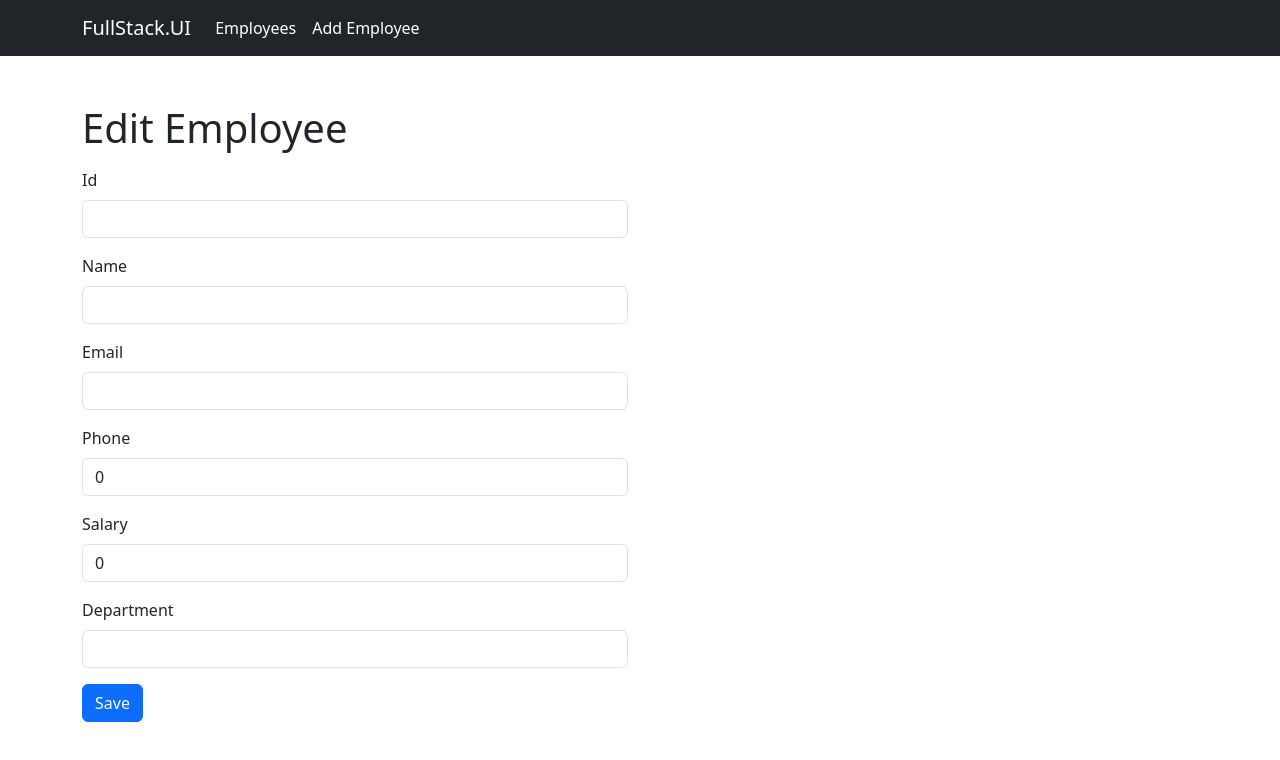
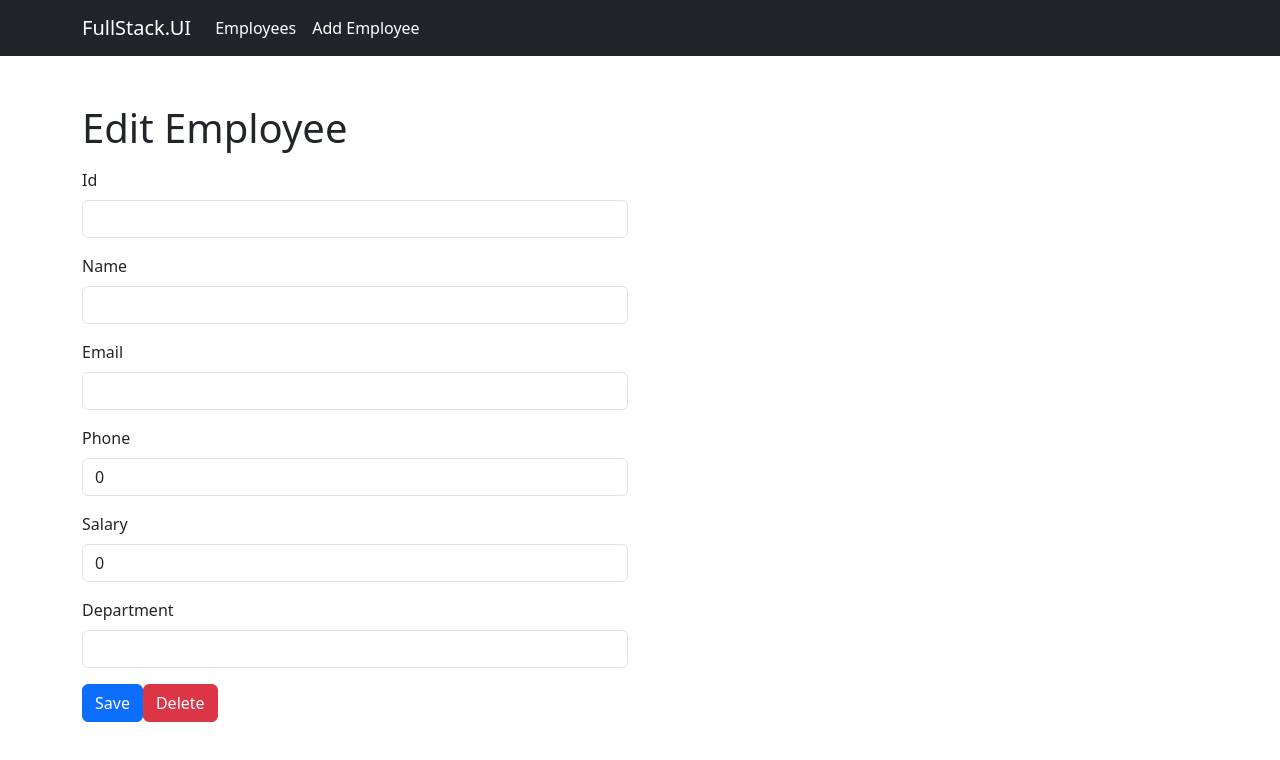
Before and after one commit to shutirtha-roy/angular-practice, an Angular app in the folder src/angular-14-with-web-api/FullStackUI/FullStack.UI/: page /employees/edit/1 in a window 1280 px wide. Shown: the top 760 px of the page. Built offline with nearby package versions, Linux system fonts and the light colour scheme; no server answers.

Commit message:
Delete Implemented

```diff
--- a/src/angular-14-with-web-api/FullStackUI/FullStack.UI/src/app/components/employees/edit-employee/edit-employee.component.html
+++ b/src/angular-14-with-web-api/FullStackUI/FullStack.UI/src/app/components/employees/edit-employee/edit-employee.component.html
@@ -29,7 +29,8 @@
                     <input type="text" class="form-control" id="department" name="department" [(ngModel)]="employeeDetails.department">
                 </div>
 
-                <button type="submit" class="btn btn-primary">Save</button>
+                <button type="submit" class="btn btn-primary mr-5">Save</button>
+                <button type="button" class="btn btn-danger" (click)="deleteEmployee(employeeDetails.id)">Delete</button>
             </form>
         </div>
     </div>
--- a/src/angular-14-with-web-api/FullStackUI/FullStack.UI/src/app/components/employees/edit-employee/edit-employee.component.ts
+++ b/src/angular-14-with-web-api/FullStackUI/FullStack.UI/src/app/components/employees/edit-employee/edit-employee.component.ts
@@ -48,4 +48,13 @@ export class EditEmployeeComponent implements OnInit {
       }
     });
   }
+
+  deleteEmployee(id: string) {
+    this.employeeService.deleteEmployee(id)
+    .subscribe({
+      next: (response) => {
+        this.router.navigate(['employees']);
+      }
+    });
+  }
 }
--- a/src/angular-14-with-web-api/FullStackUI/FullStack.UI/src/app/services/employees.service.ts
+++ b/src/angular-14-with-web-api/FullStackUI/FullStack.UI/src/app/services/employees.service.ts
@@ -27,4 +27,8 @@ export class EmployeesService {
   updateEmployee(id: string, updateEmployeeRequest: Employee): Observable<Employee> {
     return this.http.put<Employee>(this.employeesUrl + '/' + id, updateEmployeeRequest);
   }
+
+  deleteEmployee(id: string): Observable<Employee> {
+    return this.http.delete<Employee>(this.employeesUrl + '/' + id);
+  }
 }
```
